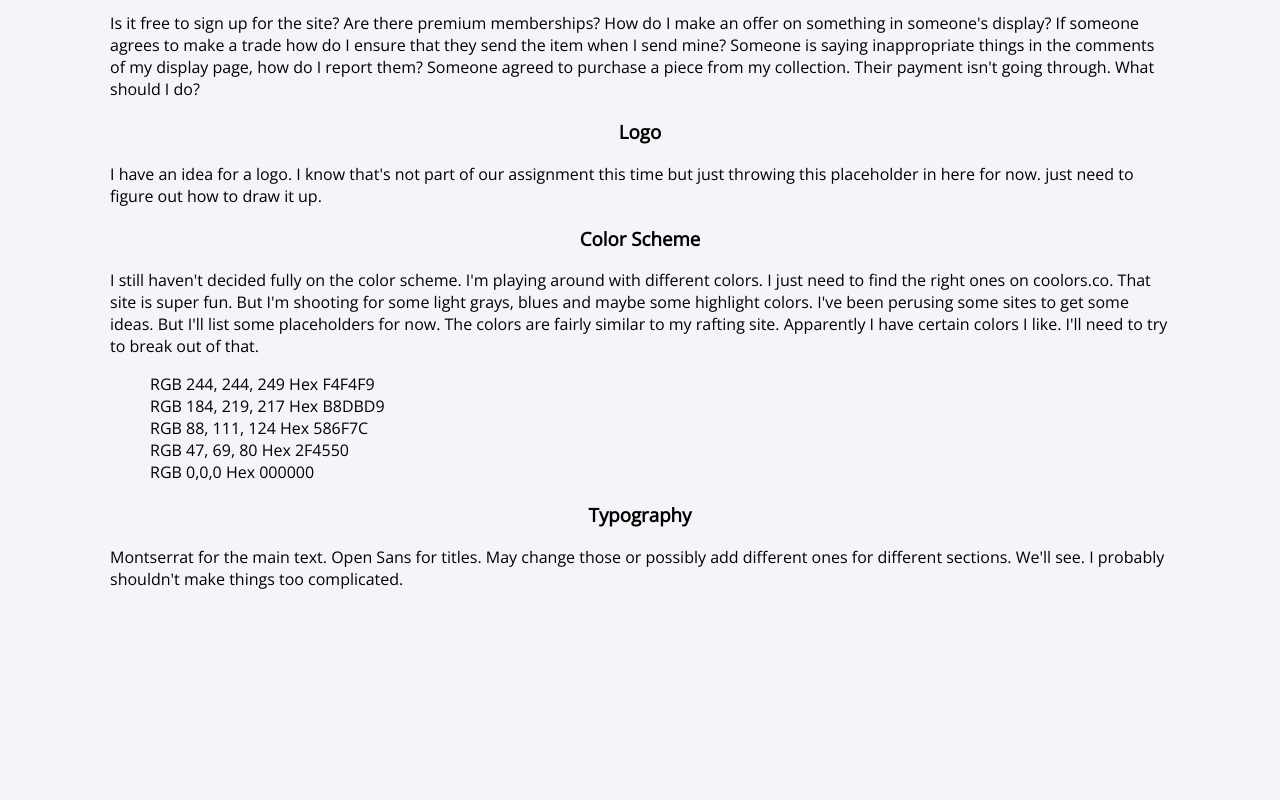
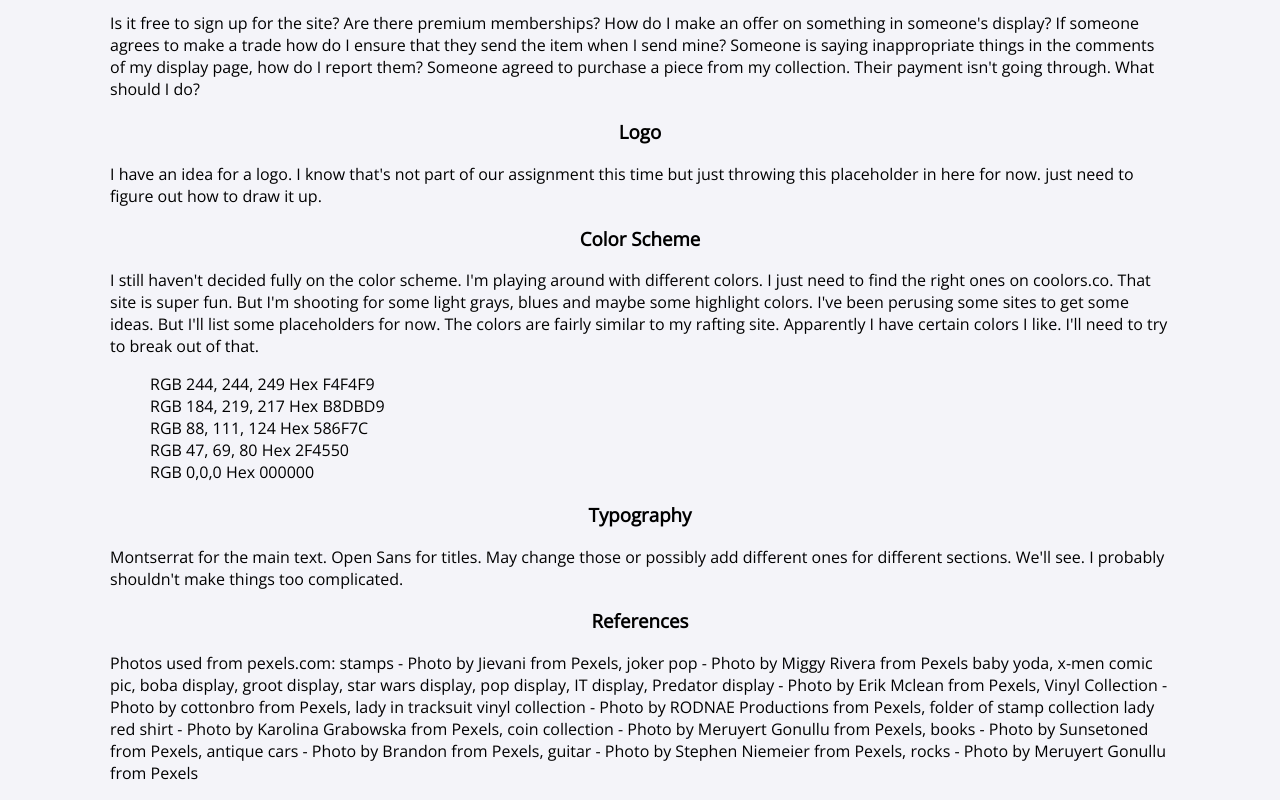
Before and after one commit to allimac2586/wdd130, a plain HTML site: page on_display/fp-siteplan.html in a window 1280 px wide. Shown: the part 1354-2154 px from the top of the page. Before the commit the page ends 1960 px from the top, so only its background shows below. Drawn offline with nearby package versions, Linux system fonts and the light colour scheme.

Commit message:
reference push

```diff
--- a/on_display/fp-siteplan.html
+++ b/on_display/fp-siteplan.html
@@ -146,6 +146,20 @@
         possibly add different ones for different sections. We'll see. I
         probably shouldn't make things too complicated.
       </p>
+      <h3>References</h3>
+      <p class="bottom_p">
+        Photos used from pexels.com: stamps - Photo by Jievani from Pexels,
+        joker pop - Photo by Miggy Rivera from Pexels baby yoda, x-men comic
+        pic, boba display, groot display, star wars display, pop display, IT
+        display, Predator display - Photo by Erik Mclean from Pexels, Vinyl
+        Collection - Photo by cottonbro from Pexels, lady in tracksuit vinyl
+        collection - Photo by RODNAE Productions from Pexels, folder of stamp
+        collection lady red shirt - Photo by Karolina Grabowska from Pexels,
+        coin collection - Photo by Meruyert Gonullu from Pexels, books - Photo
+        by Sunsetoned from Pexels, antique cars - Photo by Brandon from Pexels,
+        guitar - Photo by Stephen Niemeier from Pexels, rocks - Photo by
+        Meruyert Gonullu from Pexels
+      </p>
     </section>
   </body>
 </html>
```
